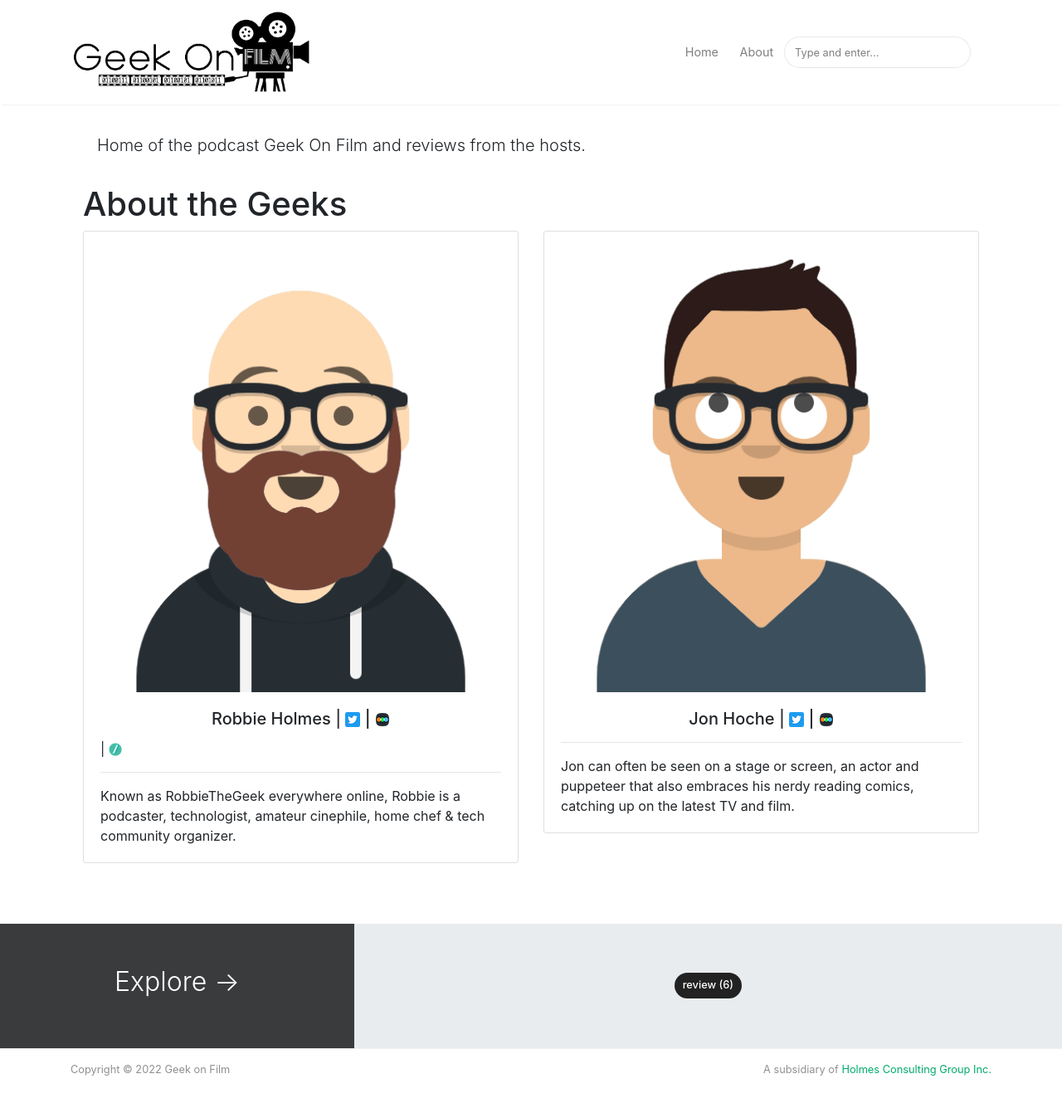
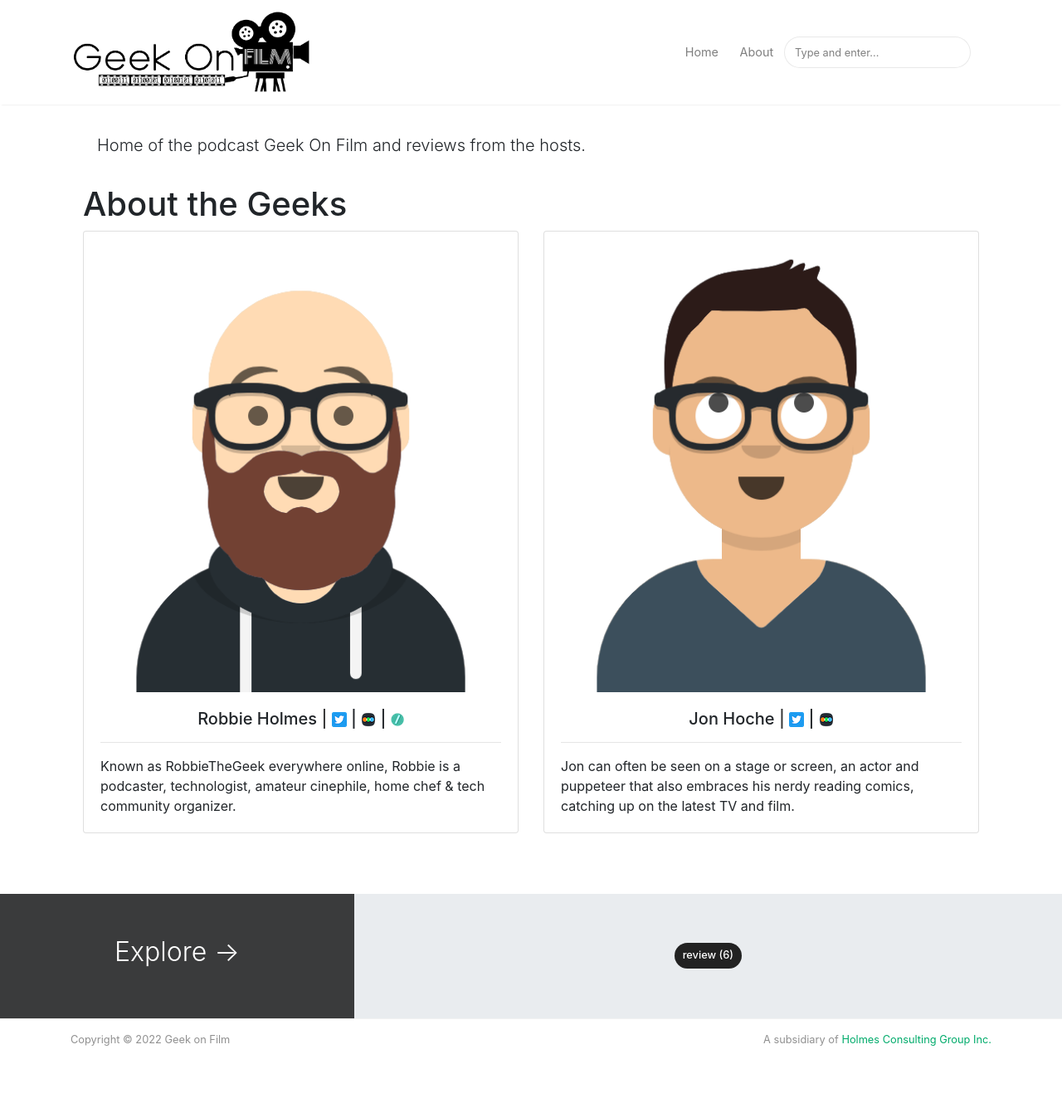
Before and after one commit to holmesconsulting/geekonfilm, a Jekyll site: the page built from _pages/about.md, in a window 1280 px wide and 1372 px high. Shown: the top 1335 px of the window at 83% size. Built offline with Jekyll 4.4.1, drawn with Linux system fonts in a browser that asks for light colours; nearby versions of some CDN libraries.

Commit message:
Update about.html

```diff
--- a/_layouts/about.html
+++ b/_layouts/about.html
@@ -35,12 +35,12 @@ permalink: "/about.html"
                             href="{{ author.twitter }}"><img src="{{site.baseurl}}/assets/images/twitter-icon.png"
                                 alt="twitter icon" /></a> | <a target="_blank" href="{{ author.letterboxd }}"><img
                                 src="{{site.baseurl}}/assets/images/letterboxd-icon.png"
-                                alt="letterboxd icon" /></i></a></h4>
-                    {% if author.serializd %}
-                            | <a target="_blank" href="{{ author.serializd }}"><img
-                                src="{{site.baseurl}}/assets/images/serializd-icon.png"
-                                alt="serializd icon" /></i></a></h4>
-                    {% endif %}
+                                alt="letterboxd icon" /></i></a>
+                        {% if author.serializd %}
+                            | <a target="_blank" href="{{ author.serializd }}">
+                            <img src="{{site.baseurl}}/assets/images/serializd-icon.png" alt="serializd icon" /></i></a>
+                        {% endif %}
+                        </h4>
                     </h5>
                         <hr>
                         <!-- Quotation -->
```
